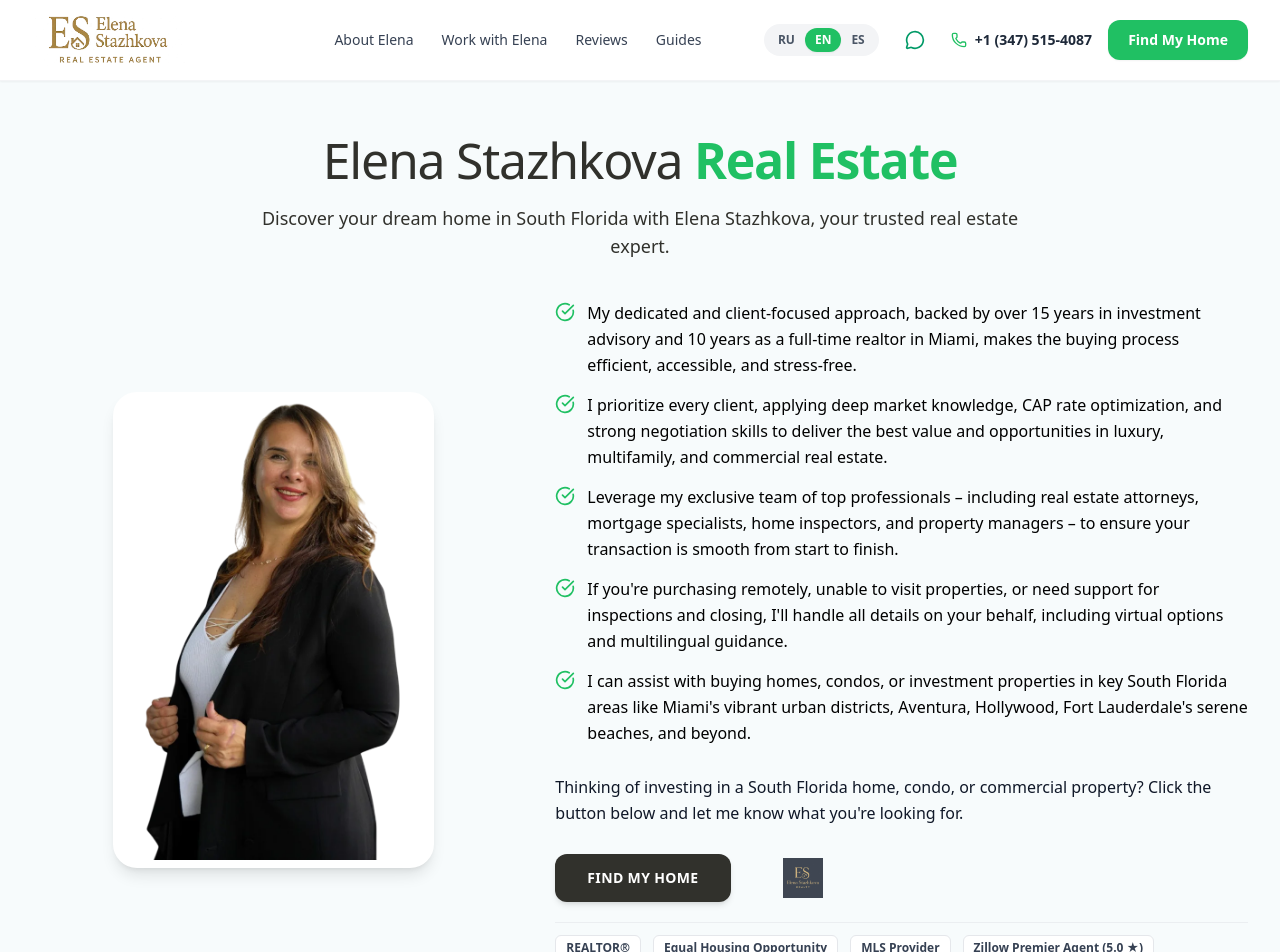
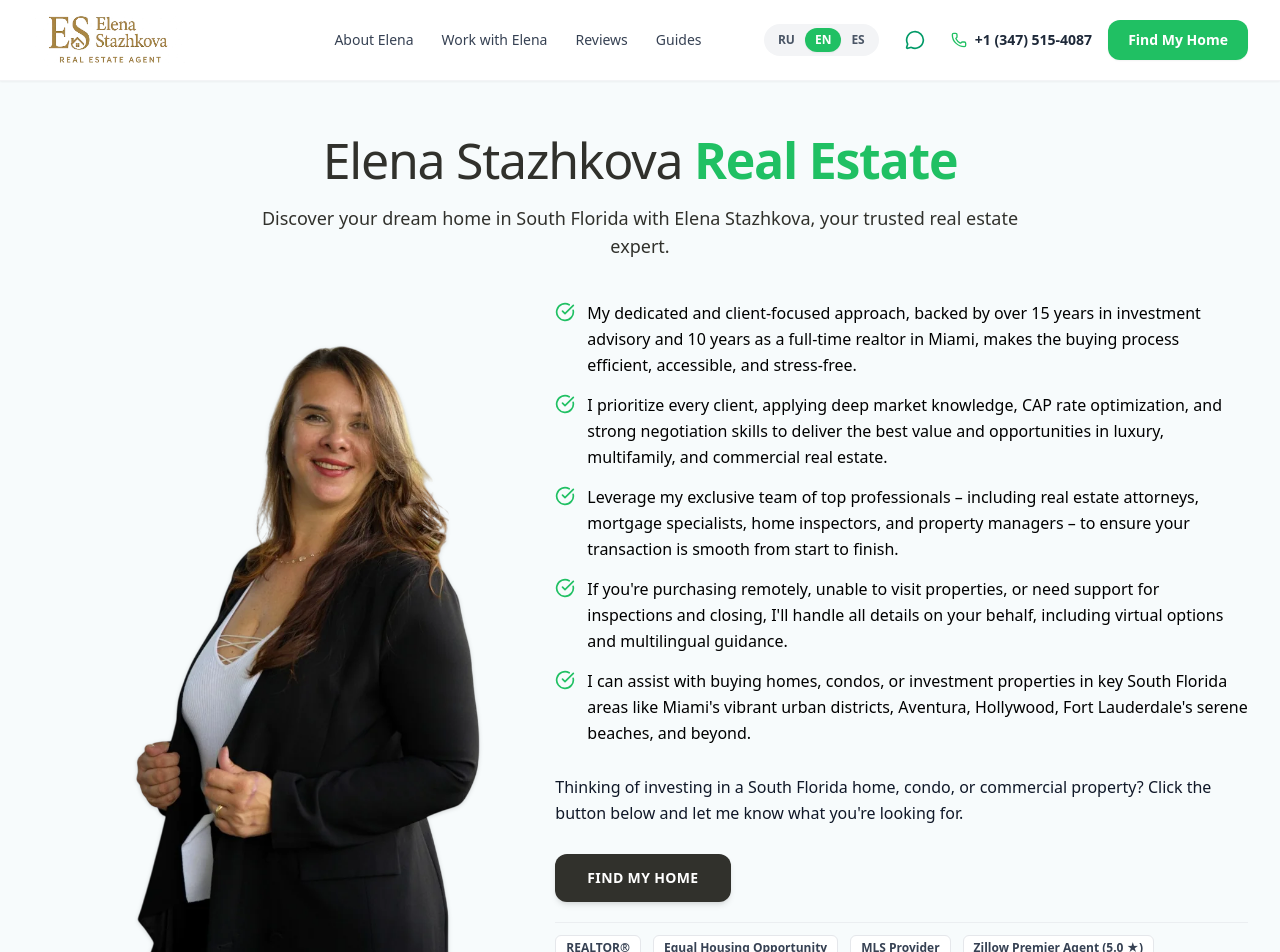
Before and after one commit to andreibdr/stazhkova_wp, a Next.js app in the folder website/: page / in a window 1280 px wide. Shown: the top 952 px of the page. Built offline with nearby package versions, Linux system fonts and the light colour scheme.

Commit message:
fix: use REAL ESTATE AGENT in dark footer logo; remove artifact emblem near button; remove photo podlozhka cards and enlarge cutouts

```diff
--- a/website/components/AboutSection.tsx
+++ b/website/components/AboutSection.tsx
@@ -19,18 +19,16 @@ export default function AboutSection({ data }: AboutProps) {
         </div>
 
         {/* 2 Columns: Photo (Left) + 3 Message Cards (Right) */}
-        <div className="grid grid-cols-1 lg:grid-cols-12 gap-12 items-center">
-          {/* Left: Original Elena Photo (Elena_green.webp) - Fully visible, no crop */}
-          <div className="lg:col-span-5 flex justify-center">
-            <div className="relative rounded-3xl shadow-xl border-4 border-white bg-white p-1 flex items-center justify-center">
-              <Image
-                src={data.photo || '/images/elena_green.webp'}
-                alt="Elena Stazhkova"
-                width={360}
-                height={580}
-                className="w-auto h-auto max-h-[450px] object-contain rounded-2xl"
-              />
-            </div>
+        <div className="grid grid-cols-1 lg:grid-cols-12 gap-12 items-center lg:items-end">
+          {/* Left: Original Elena Photo without podlozhka, scaled to match text height */}
+          <div className="lg:col-span-5 flex justify-center lg:justify-end items-end">
+            <Image
+              src={data.photo || '/images/elena_green.webp'}
+              alt="Elena Stazhkova"
+              width={622}
+              height={1016}
+              className="w-auto h-auto max-h-[500px] sm:max-h-[560px] lg:max-h-[620px] object-contain object-bottom drop-shadow-sm"
+            />
           </div>
 
           {/* Right: 3 Styled Message Boxes matching WP alert-info, alert-success, vista_blue */}
--- a/website/components/Footer.tsx
+++ b/website/components/Footer.tsx
@@ -58,7 +58,7 @@ export default function Footer({ lang }: FooterProps) {
           {/* Brand Col */}
           <div className="space-y-4">
             {/* Official Logo on Dark Footer */}
-            <div className="relative w-52 h-14">
+            <div className="relative w-56 h-14 sm:w-60 sm:h-16">
               <Image
                 src="/images/logo_dark_transparent.webp"
                 alt="Elena Stazhkova Real Estate"
--- a/website/components/Hero.tsx
+++ b/website/components/Hero.tsx
@@ -25,19 +25,17 @@ export default function Hero({ content, lang }: HeroProps) {
         </div>
 
         {/* 2 Columns: Photo (Left) + Bullets & CTA (Right) */}
-        <div className="grid grid-cols-1 lg:grid-cols-12 gap-10 items-center">
-          {/* Left Column: Full Uncropped Elena Photo matching vc_box_rounded */}
-          <div className="lg:col-span-5 flex justify-center">
-            <div className="relative rounded-3xl shadow-lg border-4 border-white bg-white p-1 flex items-center justify-center">
-              <Image
-                src={hero.photo || '/images/lena-4.webp'}
-                alt="Elena Stazhkova Real Estate Agent"
-                width={380}
-                height={570}
-                priority
-                className="w-auto h-auto max-h-[460px] object-contain rounded-2xl"
-              />
-            </div>
+        <div className="grid grid-cols-1 lg:grid-cols-12 gap-10 items-center lg:items-end">
+          {/* Left Column: Full Elena Photo without podlozhka, matching full text height */}
+          <div className="lg:col-span-5 flex justify-center lg:justify-end items-end">
+            <Image
+              src={hero.photo || '/images/lena-4.webp'}
+              alt="Elena Stazhkova Real Estate Agent"
+              width={673}
+              height={1013}
+              priority
+              className="w-auto h-auto max-h-[500px] sm:max-h-[560px] lg:max-h-[620px] object-contain object-bottom drop-shadow-sm"
+            />
           </div>
 
           {/* Right Column: 5 Bullet points with FontAwesome checkmark + CTA */}
@@ -57,23 +55,13 @@ export default function Hero({ content, lang }: HeroProps) {
               {hero.cta_text}
             </p>
 
-            <div className="pt-2 flex flex-wrap items-center gap-4">
+            <div className="pt-2">
               <a
                 href="#findmyhome"
                 className="inline-block px-8 py-3.5 bg-[#31312c] hover:bg-[#20c063] text-white font-bold text-sm tracking-wide uppercase rounded-xl shadow-md transition-all"
               >
                 {hero.cta_button}
               </a>
-
-              {/* Logo Emblem badge */}
-              <div className="relative w-28 h-10 opacity-80 hover:opacity-100 transition-opacity">
-                <Image
-                  src="/images/logo.webp"
-                  alt="Elena Stazhkova Emblem"
-                  fill
-                  className="object-contain"
-                />
-              </div>
             </div>
 
             {/* Official Real Estate Trust Badges */}
```
Also changed, not shown: website/public/images/logo_dark_transparent.webp.
